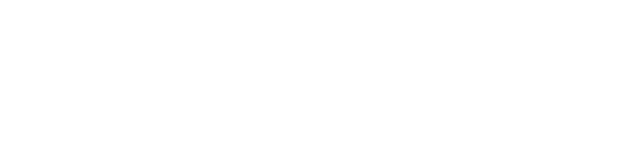
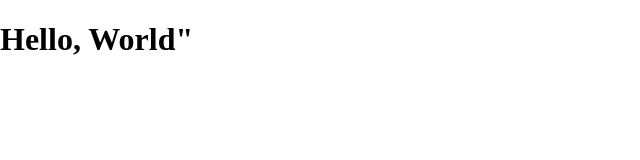
Before and after one commit to tonicanada/quote-generator, a plain HTML site: page index.html in a window 1280 px wide. Shown: the whole page, without its empty margins (0-640 px from the left). Drawn offline with Linux system fonts and the light colour scheme.

Commit message:
hello world

```diff
--- a/index.html
+++ b/index.html
@@ -11,6 +11,7 @@
 </head>
 
 <body>
+    <h1>Hello, World"</h1>
     <!-- Script -->
     <script src="script.js"></script>
 </body>
```
